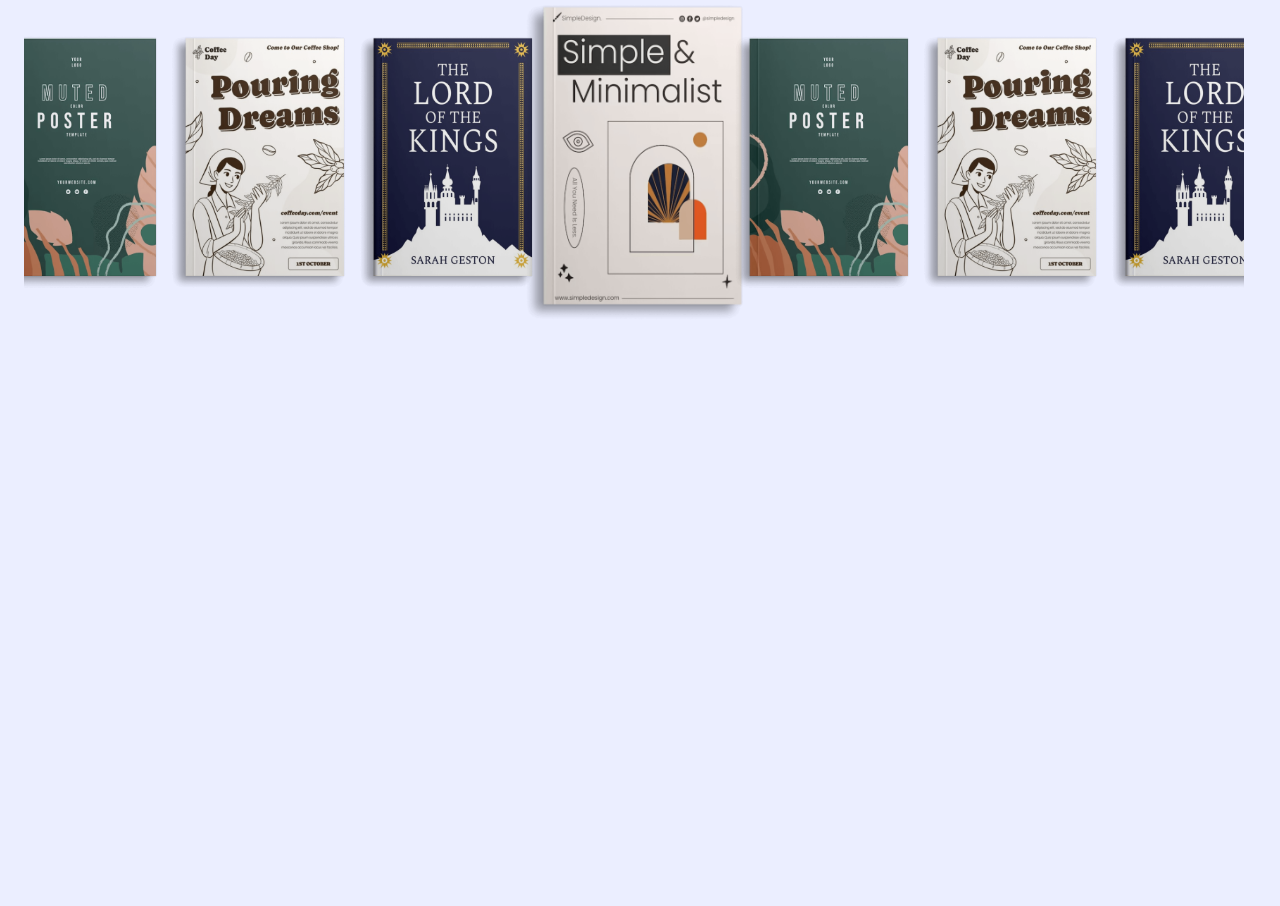
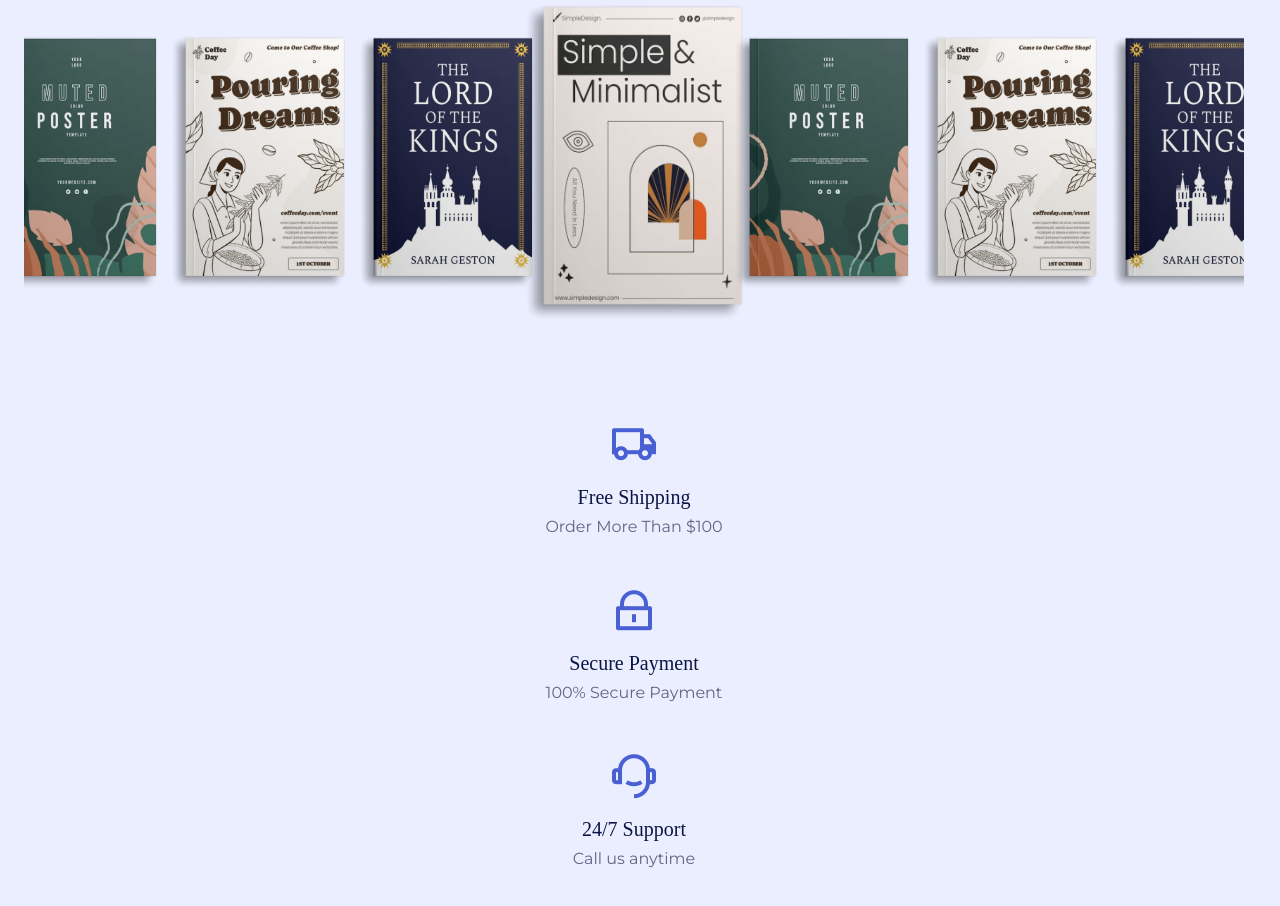
Before and after one commit to mmuessam/EBOOK-website, a plain HTML site: page index.html in a window 1280 px wide. Shown: the part 414-1320 px from the top of the page. Drawn offline with nearby package versions, Linux system fonts and the light colour scheme; a web font is replaced by a local one.

Commit message:
FEATURED

```diff
--- a/assets/css/styles.css
+++ b/assets/css/styles.css
@@ -399,6 +399,29 @@ img {
 }
 
 /*=============== SERVICES ===============*/
+.services__container{
+  row-gap: 3rem;
+}
+.services__card{
+  text-align: center;
+}
+.services__card i{
+  display: block;
+  font-size: 3rem;
+  color: var(--first-color);
+  margin-bottom: 1rem;
+}
+.services__title{
+  font-size: var(--h3-font-size);
+  margin-bottom: .5rem;
+}
+.services__description{
+
+}
+
+
+
+
 
 /*=============== FEATURED ===============*/
 
--- a/index.html
+++ b/index.html
@@ -135,6 +135,7 @@
    <main class="main">
       <!--==================== HOME ====================-->
       <section class="home section" id="home">
+
          <div class="home__container container grid">
             <div class="home__data">
                <h1 class="home__title">
@@ -182,6 +183,27 @@
       <!--==================== SERVICES ====================-->
       <section class="services section">
 
+         <div class="services__container container grid">
+
+            <article class="services__card">
+               <i class="ri-truck-line"></i>
+               <h3 class="services__title">Free Shipping</h3>
+               <p class="services__description">Order More Than $100</p>
+            </article>
+
+            <article class="services__card">
+               <i class="ri-lock-line"></i>
+               <h3 class="services__title">Secure Payment</h3>
+               <p class="services__description">100% Secure Payment</p>
+            </article>
+
+            <article class="services__card">
+               <i class="ri-customer-service-2-line"></i>
+               <h3 class="services__title">24/7 Support</h3>
+               <p class="services__description">Call us anytime</p>
+            </article>
+
+         </div>
 
 
       </section>
```
